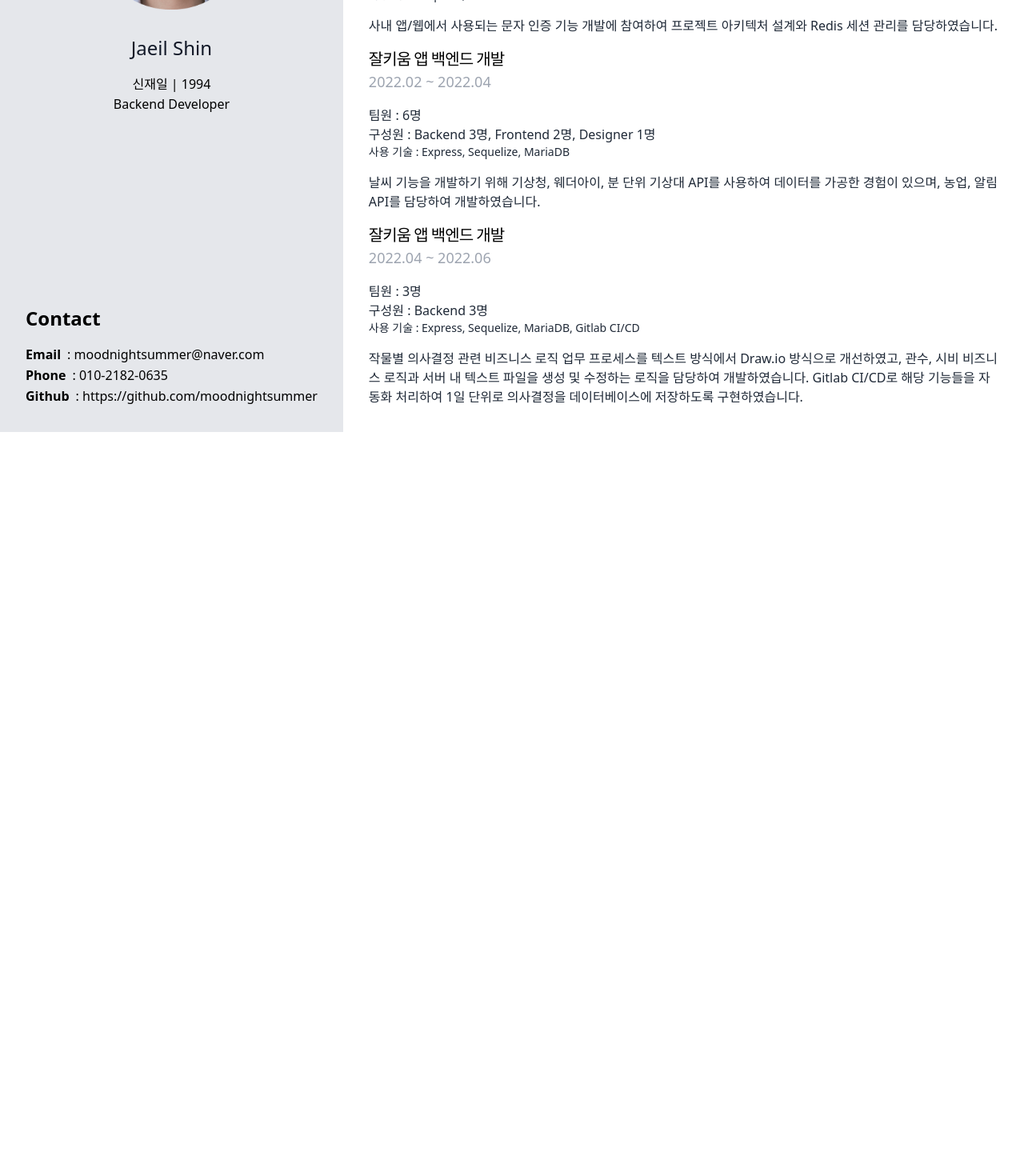
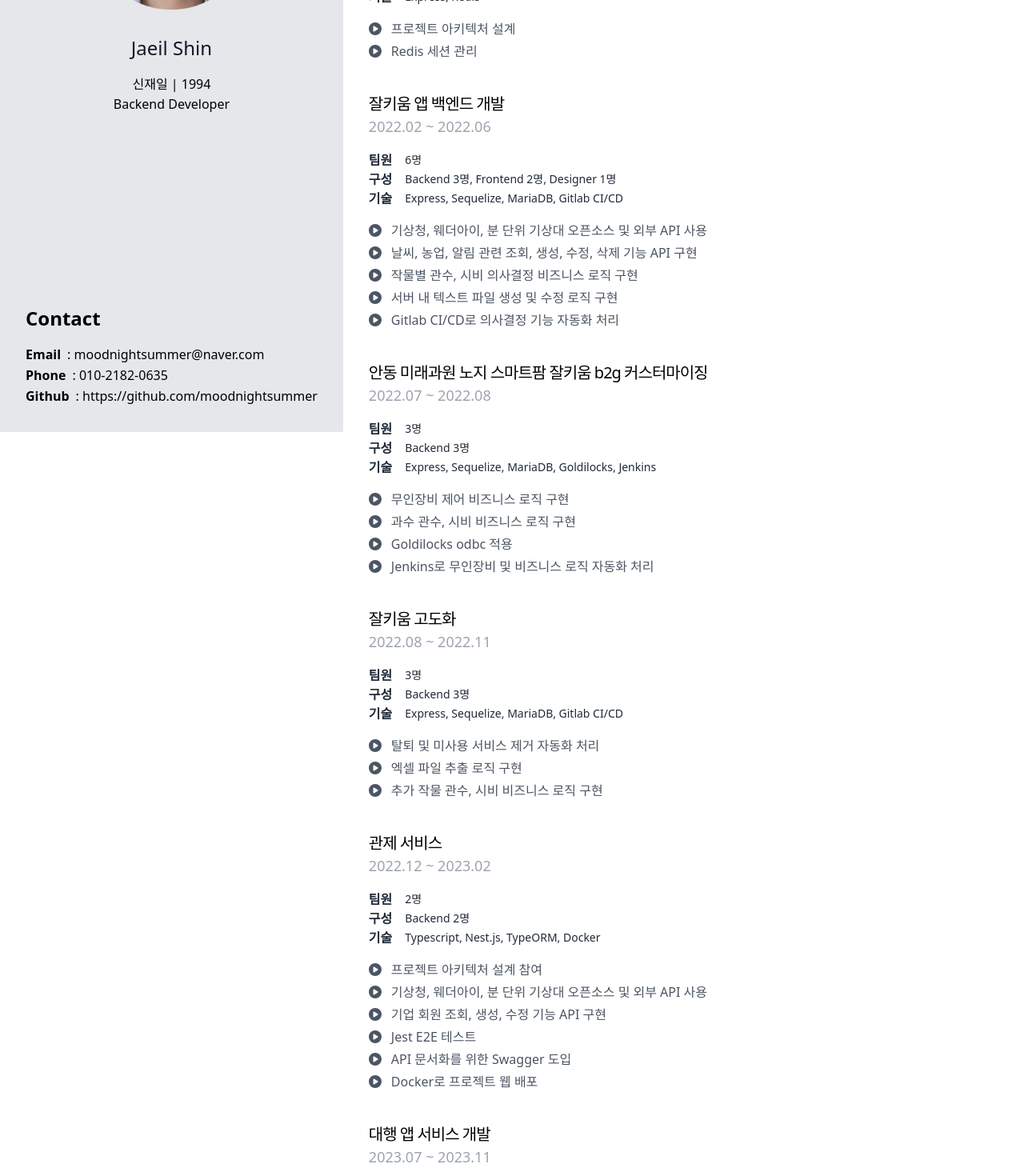
Before and after one commit to moodnightsummer/portfolio, a Next.js app: page /ais in a window 1280 px wide. Shown: the part 260-1730 px from the top of the page at 80% size. Before the commit the page ends 816 px from the top, so only its background shows below. Built offline with nearby package versions, Linux system fonts and the light colour scheme.

Commit message:
fix : career 페이지 1차 완료

```diff
--- a/components/job.js
+++ b/components/job.js
@@ -1,11 +1,14 @@
 import Career from "../contents/career";
+import { FontAwesomeIcon } from "@fortawesome/react-fontawesome";
+import { faPlayCircle } from "@fortawesome/free-solid-svg-icons";
 
 const classes = {
   wrap: "mt-4",
   titleText: "text-xl tracking-tighter font-normal",
   periodText: "text-lg text-gray-400 font-light mb-4",
-  smallText: "text-sm text-gray-800 font-light mb-4",
-  normalText: "text-normal text-gray-800",
+  smallText: "text-sm text-gray-800",
+  miniTitleText: "text-normal text-gray-800 font-bold mr-4",
+  jobText: "text-normal text-gray-600 mb-1",
 };
 
 export default function Job() {
@@ -14,25 +17,33 @@ export default function Job() {
       {Career.map((item, idx) => (
         <div key={idx}>
           {item.history.map((result, index) => (
-            <div key={index} className={classes.wrap}>
-              <p key={index} className={classes.titleText}>
-                {result.title}
-              </p>
-              <p key={index} className={classes.periodText}>
-                {result.workPeriod}
-              </p>
-              <p key={index} className={`${classes.normalText} flex-auto`}>
-                팀원 : {result.people}
-              </p>
-              <p key={index} className={`${classes.normalText} flex-auto`}>
-                구성원 : {result.member}
-              </p>
-              <p key={index} className={classes.smallText}>
-                사용 기술 : {result.skills.join(", ")}
-              </p>
-              <p key={index} className={classes.normalText}>
-                {result.jobDescription}
-              </p>
+            <div key={index} className="mb-10">
+              <p className={classes.titleText}>{result.title}</p>
+              <p className={classes.periodText}>{result.workPeriod}</p>
+              <div className="mb-4">
+                <div className="flex items-center">
+                  <p className={classes.miniTitleText}>팀원</p>
+                  <p className={classes.smallText}>{result.people}</p>
+                </div>
+                <div className="flex items-center">
+                  <p className={classes.miniTitleText}>구성</p>
+                  <p className={classes.smallText}>{result.member}</p>
+                </div>
+                <div className="flex items-center">
+                  <p className={classes.miniTitleText}>기술</p>
+                  <p className={classes.smallText}>
+                    {result.skills.join(", ")}
+                  </p>
+                </div>
+              </div>
+              {result.jobDescription.map((job, index) => (
+                <p key={index} className={classes.jobText}>
+                  <span className="mr-3">
+                    <FontAwesomeIcon icon={faPlayCircle} />
+                  </span>
+                  {job}
+                </p>
+              ))}
             </div>
           ))}
         </div>
--- a/components/layout.js
+++ b/components/layout.js
@@ -4,13 +4,11 @@ import Profile from "./profile";
 
 export default function Layout(children) {
   return (
-    <>
     <div className="h-screen p-4 flex-col flex justify-between items-end">
       <Profile />
       <ContentLayout title="Contact" isUnderbar={false}>
         <Contact />
       </ContentLayout>
     </div>
-    </>
   );
 }
--- a/contents/career.js
+++ b/contents/career.js
@@ -23,28 +23,97 @@ const data = [
         people: "2명",
         member: "Backend 2명",
         skills: ["Express", "Redis"],
-        jobDescription:
-          "사내 앱/웹에서 사용되는 문자 인증 기능 개발에 참여하여 프로젝트 아키텍처 설계와 Redis 세션 관리를 담당하였습니다.",
+        description: "사내 앱/웹에서 사용되는 문자 인증 기능",
+        jobDescription: ["프로젝트 아키텍처 설계", "Redis 세션 관리"],
       },
       {
-        workPeriod: "2022.02 ~ 2022.04",
+        workPeriod: "2022.02 ~ 2022.06",
         title: "잘키움 앱 백엔드 개발",
         people: "6명",
         member: "Backend 3명, Frontend 2명, Designer 1명",
-        skills: ["Express", "Sequelize", "MariaDB"],
-        jobDescription:
-          "날씨 기능을 개발하기 위해 기상청, 웨더아이, 분 단위 기상대 API를 사용하여 데이터를 가공한 경험이 있으며, 농업, 알림 API를 담당하여 개발하였습니다.",
+        skills: ["Express", "Sequelize", "MariaDB", "Gitlab CI/CD"],
+        description:
+          "작물 알고리즘을 기반으로 작물 환경 데이터를 수집 및 분석하여 작물을 1:1 맞춤으로 재배 관리하는 서비스",
+        jobDescription: [
+          "기상청, 웨더아이, 분 단위 기상대 오픈소스 및 외부 API 사용",
+          "날씨, 농업, 알림 관련 조회, 생성, 수정, 삭제 기능 API 구현",
+          "작물별 관수, 시비 의사결정 비즈니스 로직 구현",
+          "서버 내 텍스트 파일 생성 및 수정 로직 구현",
+          "Gitlab CI/CD로 의사결정 기능 자동화 처리",
+        ],
       },
       {
-        workPeriod: "2022.04 ~ 2022.06",
-        title: "잘키움 앱 백엔드 개발",
+        workPeriod: "2022.07 ~ 2022.08",
+        title: "안동 미래과원 노지 스마트팜 잘키움 b2g 커스터마이징",
+        people: "3명",
+        member: "Backend 3명",
+        skills: ["Express", "Sequelize", "MariaDB", "Goldilocks", "Jenkins"],
+        description:
+          "잘키움 서비스에 과수 모델을 추가하여 의사결정 비즈니스 로직 커스터마이징",
+        jobDescription: [
+          "무인장비 제어 비즈니스 로직 구현",
+          "과수 관수, 시비 비즈니스 로직 구현",
+          "Goldilocks odbc 적용",
+          "Jenkins로 무인장비 및 비즈니스 로직 자동화 처리",
+        ],
+      },
+      {
+        workPeriod: "2022.08 ~ 2022.11",
+        title: "잘키움 고도화",
         people: "3명",
         member: "Backend 3명",
         skills: ["Express", "Sequelize", "MariaDB", "Gitlab CI/CD"],
-        jobDescription:
-          "작물별 의사결정 관련 비즈니스 로직 업무 프로세스를 텍스트 방식에서 Draw.io 방식으로 개선하였고, " +
-          "관수, 시비 비즈니스 로직과 서버 내 텍스트 파일을 생성 및 수정하는 로직을 담당하여 개발하였습니다. \n" +
-          "Gitlab CI/CD로 해당 기능들을 자동화 처리하여 1일 단위로 의사결정을 데이터베이스에 저장하도록 구현하였습니다.",
+        description: "작물 추가 및 리소스 낭비 제어를 위한 기능 추가",
+        jobDescription: [
+          "탈퇴 및 미사용 서비스 제거 자동화 처리",
+          "엑셀 파일 추출 로직 구현",
+          "추가 작물 관수, 시비 비즈니스 로직 구현",
+        ],
+      },
+      {
+        workPeriod: "2022.12 ~ 2023.02",
+        title: "관제 서비스",
+        people: "2명",
+        member: "Backend 2명",
+        skills: ["Typescript", "Nest.js", "TypeORM", "Docker"],
+        description: "잘키움의 데이터를 한 번에 볼 수 있는 관제 웹 서비스",
+        jobDescription: [
+          "프로젝트 아키텍처 설계 참여",
+          "기상청, 웨더아이, 분 단위 기상대 오픈소스 및 외부 API 사용",
+          "기업 회원 조회, 생성, 수정 기능 API 구현",
+          "Jest E2E 테스트",
+          "API 문서화를 위한 Swagger 도입",
+          "Docker로 프로젝트 웹 배포",
+        ],
+      },
+      {
+        workPeriod: "2023.07 ~ 2023.11",
+        title: "대행 앱 서비스 개발",
+        people: "5명",
+        member: "Team Leader 1명 Backend 2명 Frontend 2명",
+        skills: ["Typescript", "Nest.js", "TypeORM", "Redis"],
+        description: "잘키움의 데이터를 한 번에 볼 수 있는 관제 웹 서비스",
+        jobDescription: [
+          "프로젝트 아키텍처 설계 참여",
+          "JWT, Redis, Guard를 활용한 AT, RT 관리 및 권한 부여 기능 구현",
+          "토큰 재발급 API 구현",
+          "농작업, 작업재, 유저 조회, 수정 기능 API 구현",
+          "API 문서화를 위한 Swagger 도입",
+        ],
+      },
+      {
+        workPeriod: "2021.12 ~ 2023.12",
+        title: "그 외 작업",
+        people: "1명",
+        member: "Backend 1명",
+        skills: ["Zapier", "Slack", "MariaDB", "Linux"],
+        description: "직접적인 개발 외 기여",
+        jobDescription: [
+          "Linux 환경에서 프로그램 실행 및 데이터 유지보수",
+          "데이터베이스 테이블 설계",
+          "업무 자동화 툴을 활용한 이슈 관리 도입",
+          "Jira로 스프린트 계획 및 프로젝트 관리",
+        ],
       },
     ],
   },
--- a/pages/index.js
+++ b/pages/index.js
@@ -10,8 +10,8 @@ const inter = Inter({ subsets: ["latin"] });
 
 export default function Home() {
   return (
-    <div className="flex flex-row">
-      <div className="md:col-span-1 p-4 bg-gray-200 h-screen flex-shrink-0">
+    <div className="flex">
+      <div className="md:col-span-1 p-4 bg-gray-200 flex-shrink-0 sticky top-0 z-50">
         <Layout />
       </div>
       <div className="md:col-span-1 m-8 basis-3/6">
```
Lines whose indentation alone changed are shown as unchanged.
